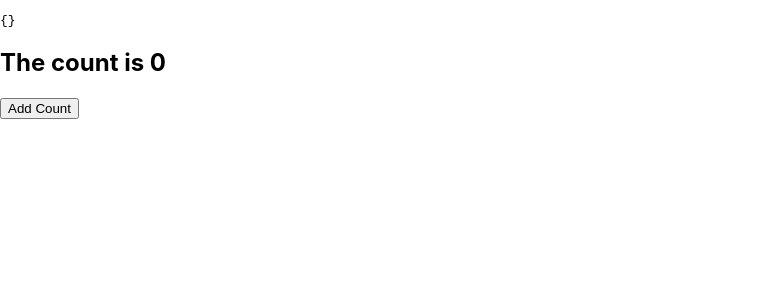
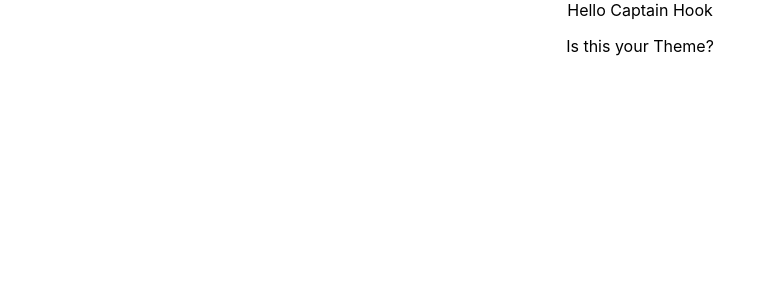
Before and after one commit to Chukwuemeka-Mba/react-practice-repo, a React (Create React App) app: page / in a window 1280 px wide. Shown: the top 300 px of the page, without its empty margins (0-776 px from the left). Built offline with nearby package versions, Linux system fonts and the light colour scheme; no server answers.

Commit message:
:sparkles: changed react version

```diff
--- a/package.json
+++ b/package.json
@@ -6,8 +6,9 @@
     "@testing-library/jest-dom": "^5.16.4",
     "@testing-library/react": "^13.0.1",
     "@testing-library/user-event": "^13.5.0",
-    "react": "^18.0.0",
-    "react-dom": "^18.0.0",
+    "bootstrap": "^5.1.3",
+    "react": "^17.0.2",
+    "react-dom": "^17.0.2",
     "react-scripts": "5.0.1",
     "web-vitals": "^2.1.4"
   },
--- a/src/App.js
+++ b/src/App.js
@@ -1,28 +1,20 @@
-import { useState, useEffect } from "react";
+import { useState, createContext } from "react";
+import ThemeCard from "./components/ThemeCard";
+function App() {
+  const ThemeContext = createContext();
 
-export default function App() {
-  const [starWarsData, setStarWarsData] = useState({});
-  const [count, setCount] = useState(0);
-  console.log("Component Rendered");
-  useEffect(
-    function () {
-      console.log("Use Effect Rendered");
-      fetch(`https://swapi.dev/api/people/${count}`)
-        .then((res) => res.json())
-        .then((data) => setStarWarsData(data));
-    },
-    [count]
-  );
+  const [darkTheme, setDarkTheme] = useState(false);
+
+  const toggleTheme = () => {
+    setDarkTheme((prevTheme) => !prevTheme);
+  };
+
   return (
     <div>
-      <pre>{JSON.stringify(starWarsData, null, 2)}</pre>
-      <h2>The count is {count}</h2>
-      <button
-        type="submit"
-        onClick={() => setCount((prevCount) => prevCount + 1)}
-      >
-        Add Count
-      </button>
+      Hello Captain Hook
+      <ThemeCard />
     </div>
   );
 }
+
+export default App;
--- /dev/null
+++ b/src/components/ThemeCard.jsx
@@ -0,0 +1,9 @@
+function ThemeCard() {
+  return (
+    <div>
+      <p>Is this your Theme?</p>
+    </div>
+  );
+}
+
+export default ThemeCard;
--- a/src/index.css
+++ b/src/index.css
@@ -1,13 +1,15 @@
 body {
   margin: 0;
-  font-family: -apple-system, BlinkMacSystemFont, 'Segoe UI', 'Roboto', 'Oxygen',
-    'Ubuntu', 'Cantarell', 'Fira Sans', 'Droid Sans', 'Helvetica Neue',
+  font-family: -apple-system, BlinkMacSystemFont, "Segoe UI", "Roboto", "Oxygen",
+    "Ubuntu", "Cantarell", "Fira Sans", "Droid Sans", "Helvetica Neue",
     sans-serif;
   -webkit-font-smoothing: antialiased;
   -moz-osx-font-smoothing: grayscale;
 }
 
-code {
-  font-family: source-code-pro, Menlo, Monaco, Consolas, 'Courier New',
-    monospace;
+div {
+  display: flex;
+  flex-direction: column;
+  justify-content: center;
+  align-items: center;
 }
--- a/src/index.js
+++ b/src/index.js
@@ -1,7 +1,6 @@
 import React from "react";
-import ReactDOM from "react-dom/client";
+import ReactDOM from "react-dom";
 import "./index.css";
 import App from "./App";
 
-const root = ReactDOM.createRoot(document.getElementById("root"));
-root.render(<App />);
+ReactDOM.render(<App />, document.getElementById("root"));
```
Also changed, not shown: src/context/theme-context.js (added, +9 -0 lines), 1 other file (tests, documents, lock files or other folders).
